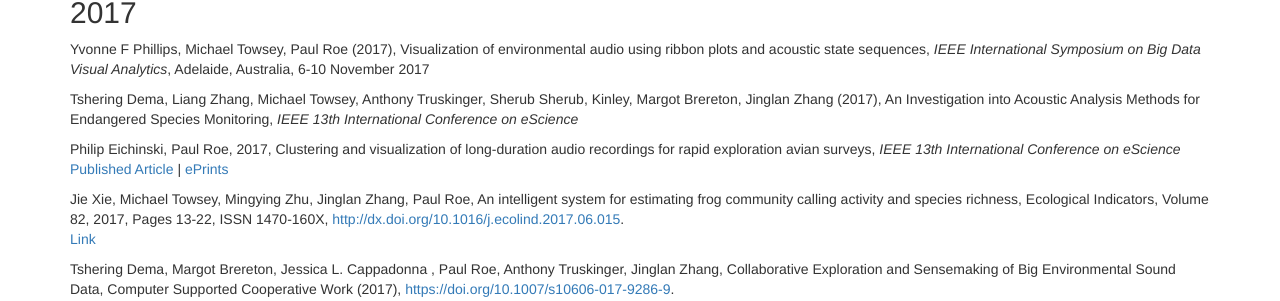
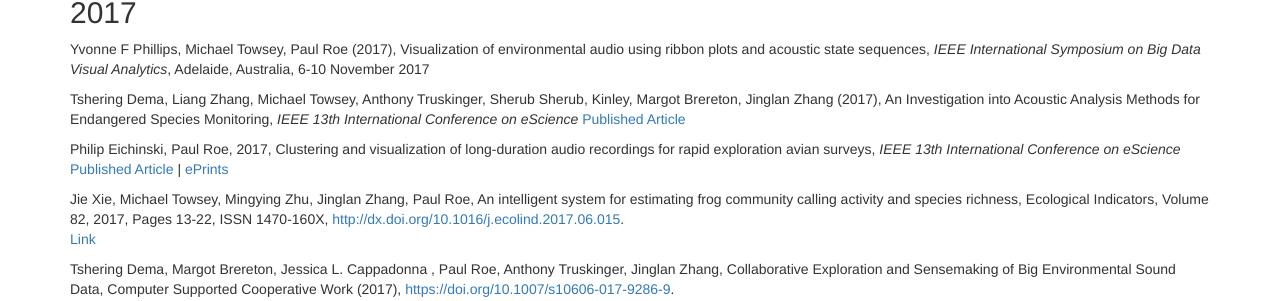
Before and after one commit to QutEcoacoustics/research-blog, a Jekyll site: the page built from publications/publications.html, in a window 1280 px wide and 900 px high, scrolled down 609 px. Shown: the part 149-450 px from the top of the window. Built offline with Jekyll 4.4.1, drawn with Linux system fonts in a browser that asks for light colours; nearby versions of some CDN libraries.

Commit message:
updated doi link to eScience 2017 paper

```diff
--- a/publications/publications.html
+++ b/publications/publications.html
@@ -81,6 +81,7 @@ title: Ecosounds | Publications
     Tshering Dema, Liang Zhang, Michael Towsey, Anthony Truskinger, Sherub Sherub, Kinley, Margot Brereton, Jinglan Zhang (2017),
 	An Investigation into Acoustic Analysis Methods for Endangered Species Monitoring,
 	<i>IEEE 13th International Conference on eScience</i>
+	<a href="https://ieeexplore.ieee.org/document/8109135">Published Article</a>
     </p>
 
     <p>
```
